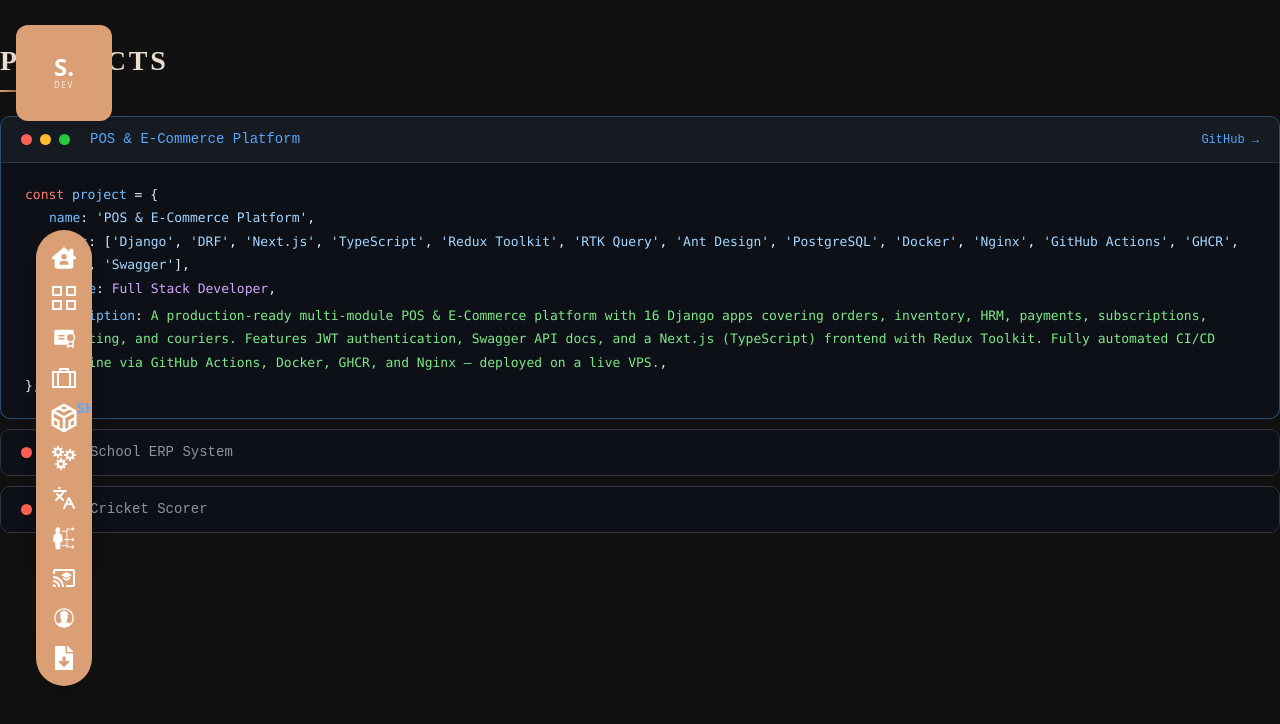
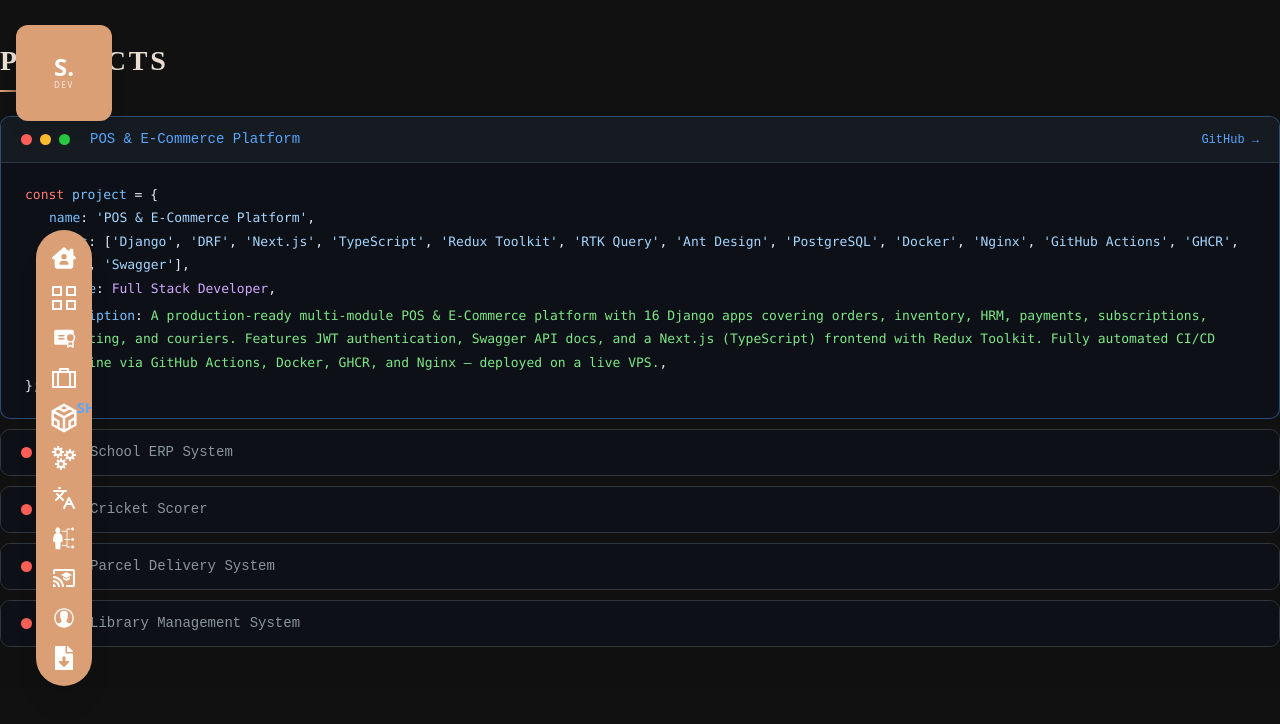
Before and after one commit to Sadid205/md-abdullah-al-sadid-repository, a React (Vite) app: page /projects-showcase in a window 1280 px wide. Shown: the top 724 px of the page. Built offline with nearby package versions, Linux system fonts and the light colour scheme.

Commit message:
2 project's have been added

```diff
--- a/src/components/ProjectShowcase.jsx
+++ b/src/components/ProjectShowcase.jsx
@@ -40,6 +40,30 @@ const PROJECTS = [
     description:
       "A real-time cricket scoring application built with Django Channels and WebSocket for live score updates. Features ball-by-ball tracking, innings management, player statistics, and live scorecard. Fully Dockerized with a production-ready setup and automated CI/CD pipeline via GitHub Actions.",
   },
+  {
+  id: 4,
+  name: "Parcel Delivery System",
+  github: "https://github.com/Sadid205/parcel-delivery-system-dockerized",
+  tools: [
+    "TypeScript", "Node.js", "Express.js", "React.js",
+    "Docker", "GitHub Actions", "PostgreSQL",
+  ],
+  myRole: "Full Stack Developer",
+  description:
+    "A full-stack parcel delivery management system built with TypeScript for both frontend and backend. Features parcel tracking, delivery management, and status updates. Fully Dockerized with production-ready Docker Compose setup and automated CI/CD pipeline via GitHub Actions.",
+},
+{
+  id: 5,
+  name: "Library Management System",
+  github: "https://github.com/Sadid205/library-management-dockerized",
+  tools: [
+    "TypeScript", "Node.js", "Express.js", "React.js",
+    "Docker", "GitHub Actions", "PostgreSQL",
+  ],
+  myRole: "Full Stack Developer",
+  description:
+    "A full-stack library management system built with TypeScript for both frontend and backend. Features book management, member tracking, and borrowing records. Fully Dockerized with production-ready Docker Compose setup and automated CI/CD pipeline via GitHub Actions.",
+},
   // নতুন প্রজেক্ট যোগ করতে এখানে আরেকটা object add করুন
 ];
 
--- a/src/components/Projects.jsx
+++ b/src/components/Projects.jsx
@@ -116,6 +116,24 @@ const Projects = () => {
       web_link: "https://schoolerp.mdabdullahalsadid.com/",
       cover: "/assets/schoolerp-main.png",
     },
+    {
+    id: 4,
+    name: "Parcel Delivery System",
+    category: "Full-Stack",
+    description: "Full-stack parcel delivery platform with TypeScript, Docker Compose, and CI/CD pipeline via GitHub Actions.",
+    github_link: "https://github.com/Sadid205/parcel-delivery-system-dockerized",
+    web_link: "https://parcel-delivery-system.mdabdullahalsadid.com/",
+    cover: "/assets/parcel-home.png",
+  },
+  {
+    id: 5,
+    name: "Library Management System",
+    category: "Full-Stack",
+    description: "Dockerized library management app with TypeScript frontend and backend, automated CI/CD deployment using GitHub Actions.",
+    github_link: "https://github.com/Sadid205/library-management-dockerized",
+    web_link: "https://library-management.mdabdullahalsadid.com/",
+    cover: "/assets/library-home.png",
+  },
   ];
 
   const allCategory = ["all", ...new Set(ProjectsData.map((item) => item.category))];
```
Also changed, not shown: public/assets/library-home.png (added), public/assets/parcel-home.png (added).
